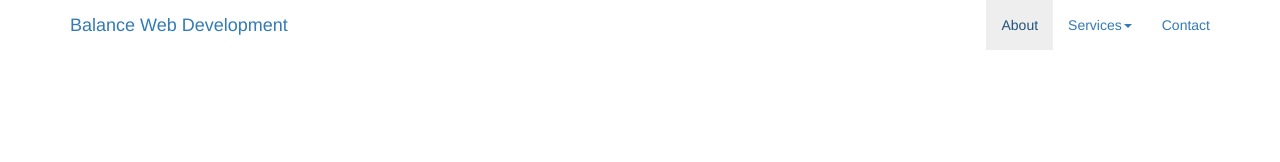
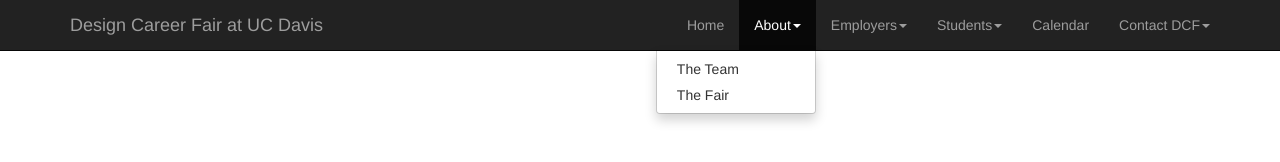
Before and after one commit to tparkeressig/bootstrap-dcf-17, a plain HTML site: page index.html in a window 1280 px wide. Both pictures are taken after a click on the button "About". Drawn offline with nearby package versions, Linux system fonts and the light colour scheme.

Commit message:
Updated nav bar with proper terms

```diff
--- a/index.html
+++ b/index.html
@@ -13,7 +13,7 @@
   </head>
   <body>
     <!-- BEGIN navigation top bar -->
-    <nav class="navbar navbar-static-top">
+    <nav class="navbar navbar-inverse navbar-static-top">
 	<div class="container">
 		<div class="navbar-header">
 			<button type="button" class="navbar-toggle collapsed" data-toggle="collapse" data-target="#bs-example-navbar-collapse-1" aria-expanded="false">
@@ -22,20 +22,43 @@
 				<span class="icon-bar"></span>
 				<span class="icon-bar"></span>
 			</button>
-			<a class="navbar-brand" href="#">Balance Web Development</a>
+			<a class="navbar-brand" href="#">Design Career Fair at UC Davis</a>
 		</div>
 		<div class="collapse navbar-collapse" id="bs-example-navbar-collapse-1">
 			<ul class="nav navbar-nav navbar-right">
-				<li><a href="#">About</a></li>
+				<li><a href="#">Home</a></li>
 				<li class="dropdown">
-					<a href="#" class="dropdown-toggle" data-toggle="dropdown" role="button" aria-haspopup="true" aria-expanded="false">Services<span class="caret"></span></a>
+					<a href="#" class="dropdown-toggle" data-toggle="dropdown" role="button" aria-haspopup="true" aria-expanded="false">About<span class="caret"></span></a>
 					<ul class="dropdown-menu">
-						<li><a href="#">Design</a></li>
-						<li><a href="#">Development</a></li>
-						<li><a href="#">Consulting</a></li>
+						<li><a href="#">The Team</a></li>
+						<li><a href="#">The Fair</a></li>
 					</ul>
 				</li>
-				<li><a href="#">Contact</a></li>
+        <li class="dropdown">
+					<a href="#" class="dropdown-toggle" data-toggle="dropdown" role="button" aria-haspopup="true" aria-expanded="false">Employers<span class="caret"></span></a>
+					<ul class="dropdown-menu">
+						<li><a href="#">How You'll Benefit</a></li>
+						<li><a href="#">Employer RSVP</a></li>
+						<li><a href="#">Employer Preperation</a></li>
+					</ul>
+				</li>
+        <li class="dropdown">
+					<a href="#" class="dropdown-toggle" data-toggle="dropdown" role="button" aria-haspopup="true" aria-expanded="false">Students<span class="caret"></span></a>
+					<ul class="dropdown-menu">
+						<li><a href="#">How You'll Benefit</a></li>
+						<li><a href="#">Student RSVP</a></li>
+						<li><a href="#">Student Resources</a></li>
+					</ul>
+				</li>
+				<li><a href="#">Calendar</a></li>
+        <li class="dropdown">
+					<a href="#" class="dropdown-toggle" data-toggle="dropdown" role="button" aria-haspopup="true" aria-expanded="false">Contact DCF<span class="caret"></span></a>
+					<ul class="dropdown-menu">
+						<li><a href="#">Email Us</a></li>
+						<li><a href="#">Facebook</a></li>
+						<li><a href="#">Twitter</a></li>
+					</ul>
+				</li>
 			</ul>
 		</div>
 	</div>
```
